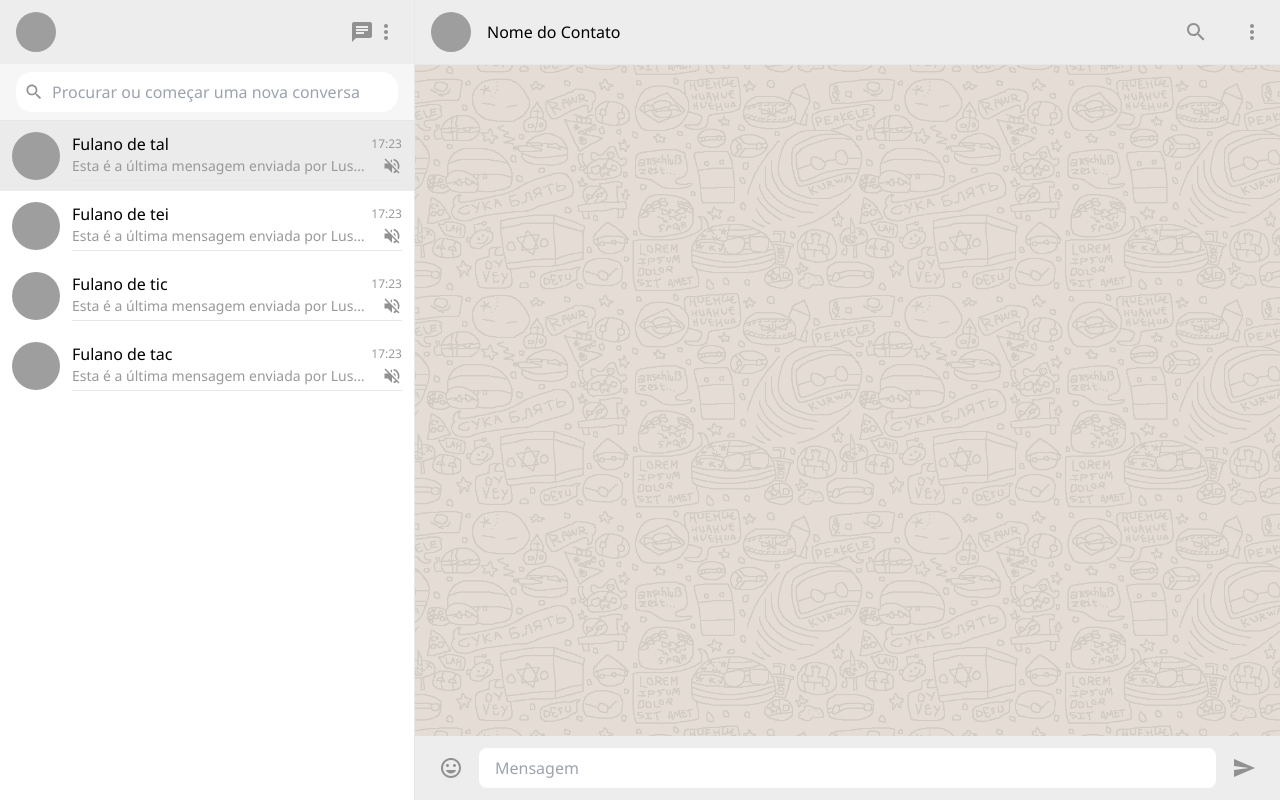
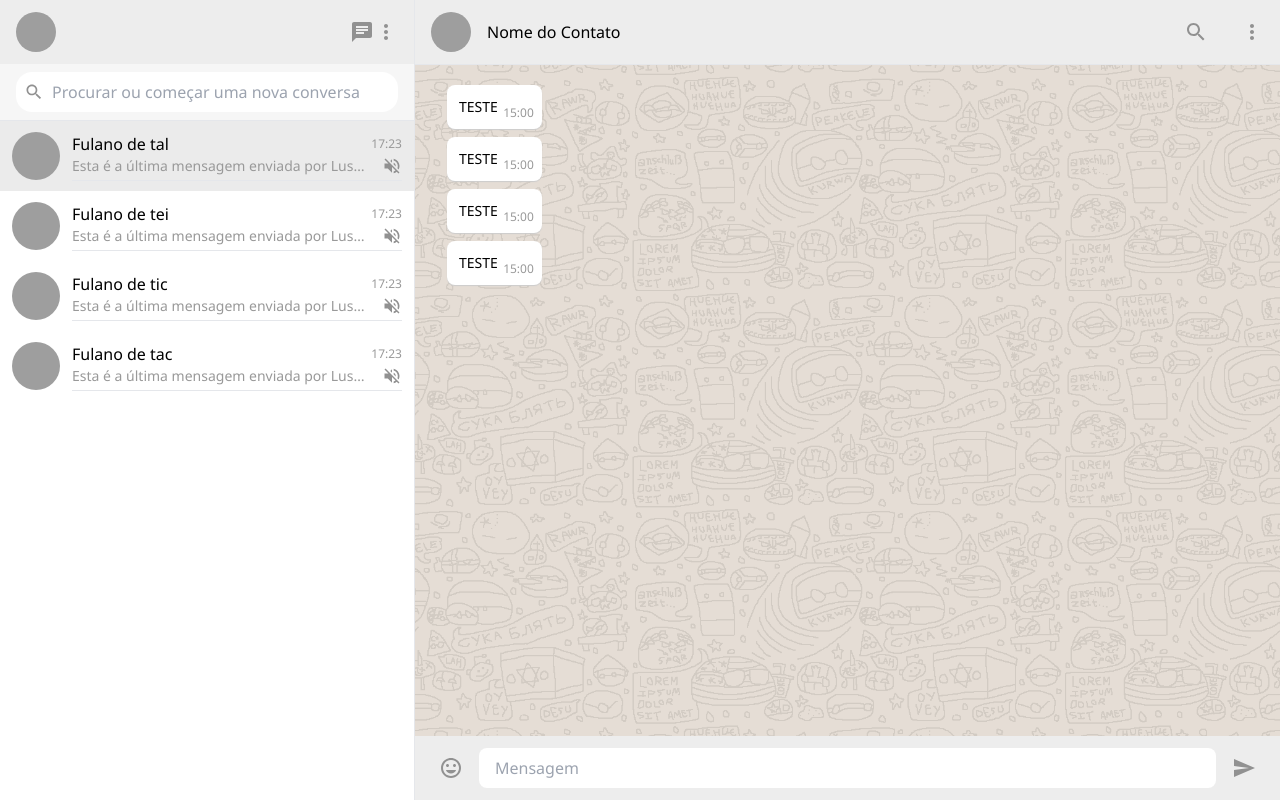
Before and after one commit to almeidaxz/desafio-saltsystems, a React (Vite) app in the folder client/: page / in a window 1280 px wide. Both pictures are taken after a click on the element 207 px from the left and 156 px from the top of the page. Built offline with nearby package versions, Linux system fonts and the light colour scheme; grey boxes are pictures that could not be loaded.

Commit message:
style: estilização e posicionamento de mensagens no chat

```diff
--- a/client/src/components/ChatWindow/index.jsx
+++ b/client/src/components/ChatWindow/index.jsx
@@ -7,10 +7,12 @@
 
 import './styles.css';
 import { useState } from 'react';
+import MessageItem from '../MessageItem';
 
 export default function ChatWindow() {
     const [message, setMessage] = useState('');
     const [emojiOpen, setEmojiOpen] = useState(false);
+    const [messageList, setMessageList] = useState([1, 2, 3, 4]);
     const previewConfig = {
         defaultEmoji: 'none',
         defaultCaption: 'none',
@@ -38,8 +40,13 @@
                     </div>
                 </div>
             </header>
-            <main className='chat-body'>
-
+            <main className='w-full chat-body py-5 px-8'>
+                {messageList.map((message, key) => {
+                    return <MessageItem
+                        key={key}
+                        message={message}
+                    />
+                })}
             </main>
             <div
                 className='emojis-container'
--- a/client/src/components/ChatWindow/styles.css
+++ b/client/src/components/ChatWindow/styles.css
@@ -1,5 +1,4 @@
 .chat-body {
-    height: 100%;
     flex: 1;
     background-color: blue;
     overflow-y: auto;
--- /dev/null
+++ b/client/src/components/MessageItem/index.jsx
@@ -0,0 +1,21 @@
+import './styles.css';
+
+export default function MessageItem({ message }) {
+    return (
+        <div
+            className="message-item px-1 py-2 flex flex-col mb-2 bg-white rounded-lg"
+            style={{justifyContent: message.author}}
+        >
+            <p
+                className="text-sm my-1 mr-10 ml-2"
+            >
+                TESTE
+            </p>
+            <span
+                className="h-4 -mt-4 text-xs text-[#999] mr-1 text-right"
+            >
+                15:00
+            </span>
+        </div>
+    )
+}
--- /dev/null
+++ b/client/src/components/MessageItem/styles.css
@@ -0,0 +1,5 @@
+.message-item {
+    width: fit-content;
+    max-width: 90%;
+    box-shadow: 0 1px 1px #CCC;
+}
```
